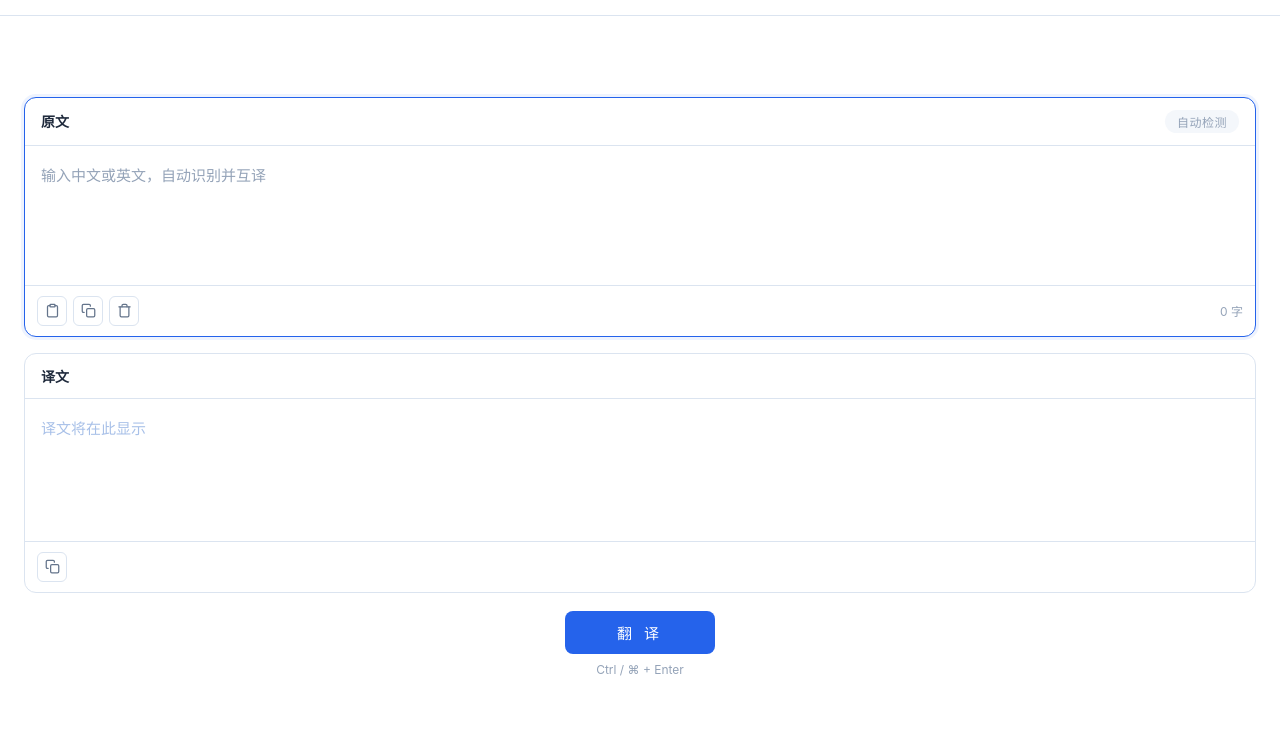
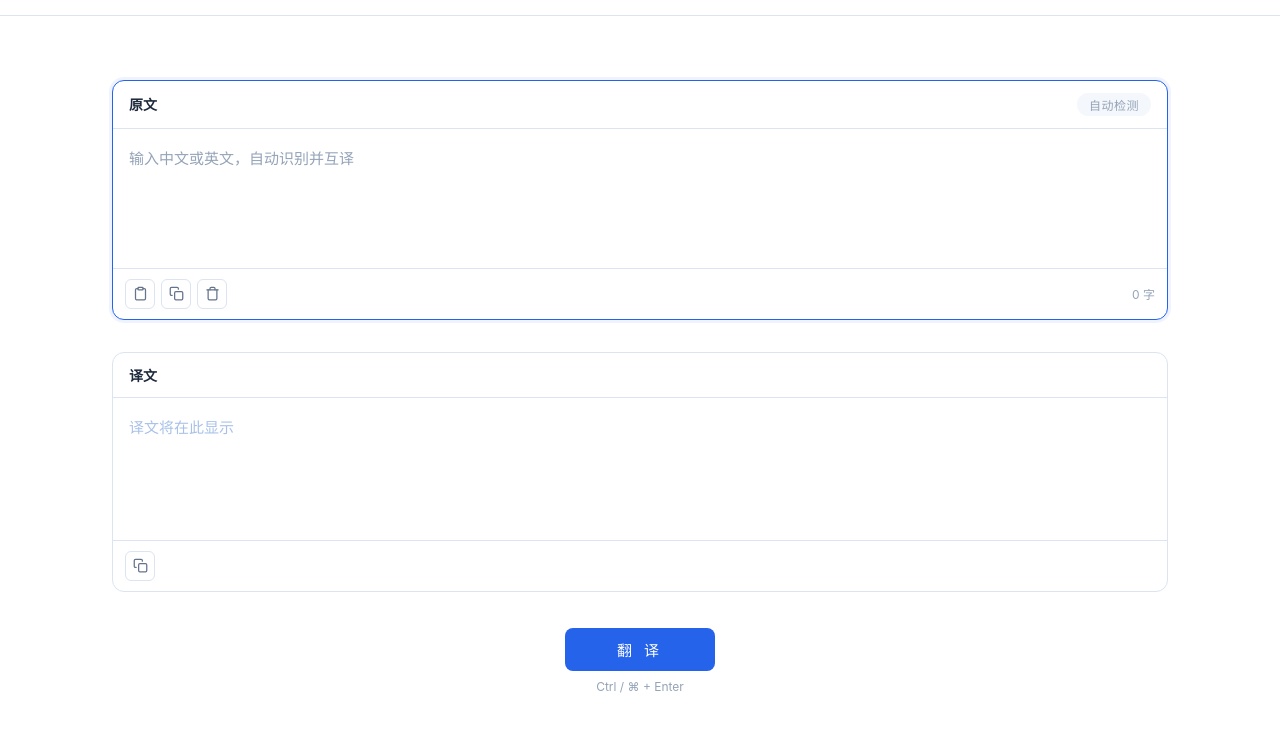
Before and after one commit to Swyu22/FlashTrans, a plain HTML site: page index.html in a window 1280 px wide. Shown: the part 43-774 px from the top of the page. Drawn offline with Linux system fonts and the light colour scheme.

Commit message:
style: 窗口间距翻倍，窗口宽度收窄 20%

```diff
--- a/style.css
+++ b/style.css
@@ -61,13 +61,13 @@ body {
 
 /* 双栏主体 */
 .panels {
-  max-width: 1380px;
+  max-width: 1104px;
   width: 100%;
   margin: 24px auto 0;
   padding: 0 24px;
   display: grid;
   grid-template-columns: 1fr;
-  gap: 16px;
+  gap: 32px;
   min-height: 0;
 }
 
@@ -180,7 +180,7 @@ textarea::placeholder { color: var(--ink-faint); }
   flex-direction: column;
   align-items: center;
   gap: 8px;
-  padding: 18px 24px 24px;
+  padding: 36px 24px 24px;
 }
 
 .btn-primary {
```
